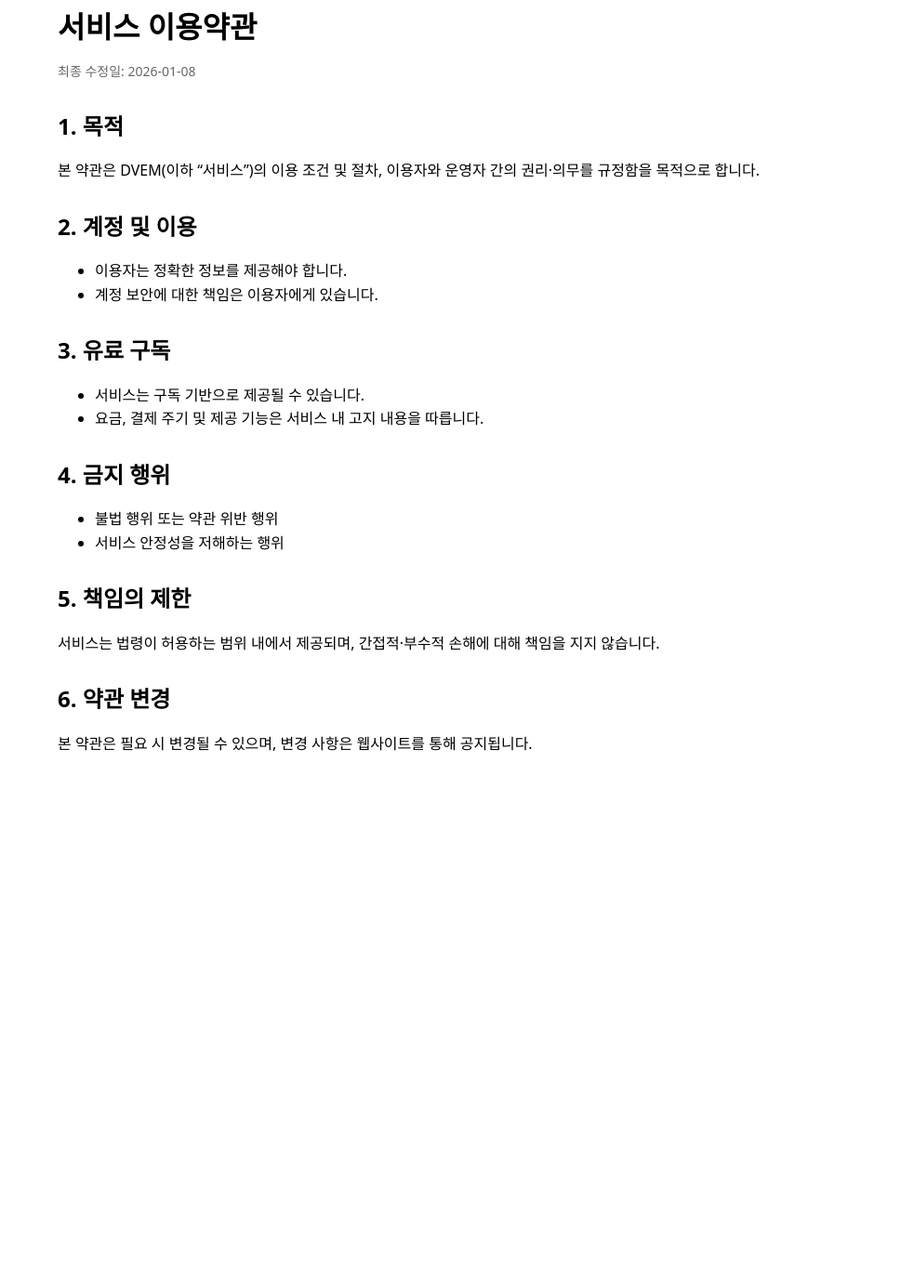
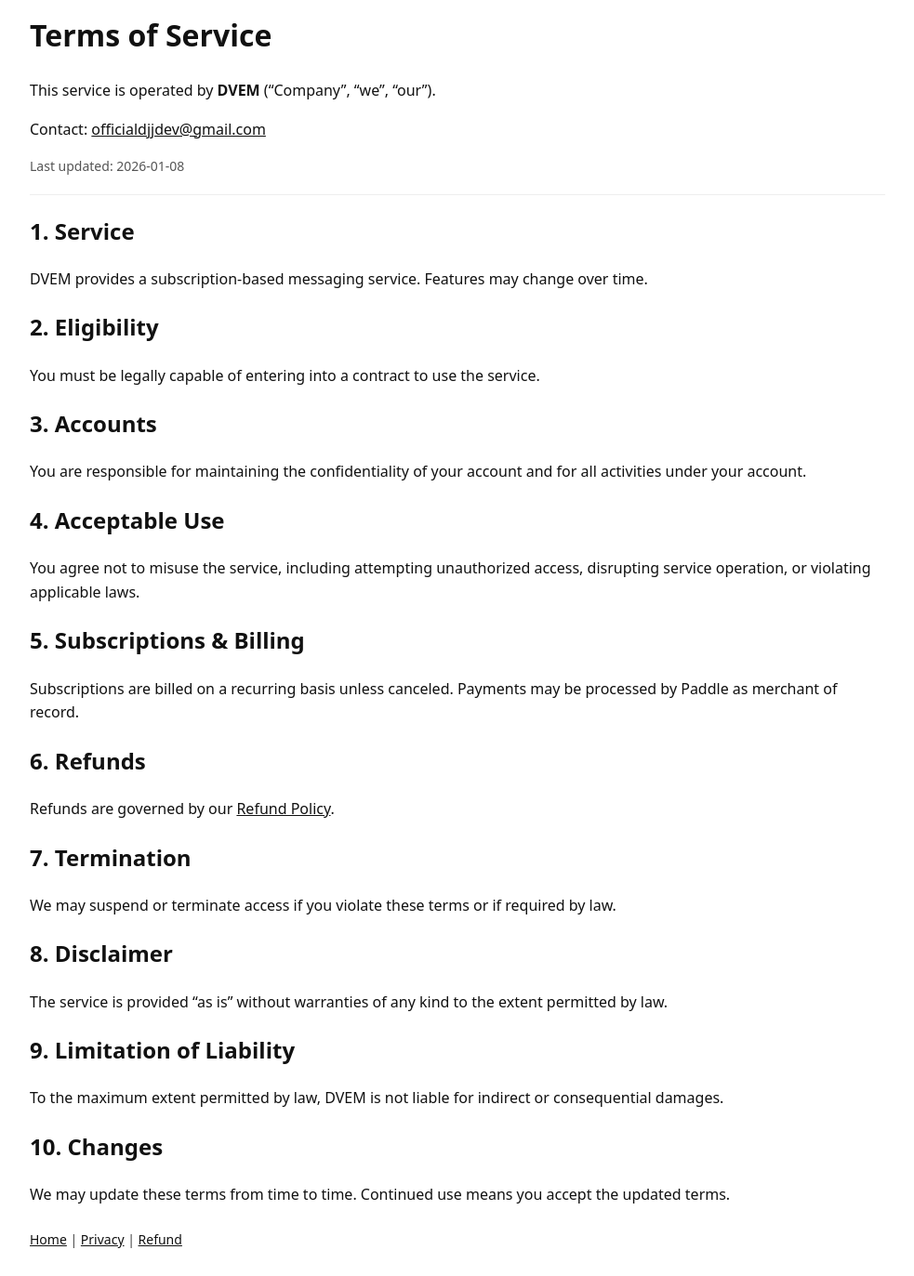
Before and after one commit to Deokjjang/deokjjang.github.io, a plain HTML site: page terms.html in a window 1280 px wide. Shown: the part 37-1410 px from the top of the page at 93% size, without its empty margins (148-1131 px from the left). Before the commit the page ends 890 px from the top, so only its background shows below. Drawn offline with Linux system fonts and the light colour scheme.

Commit message:
Rewrite Terms of Service in English

```diff
--- a/terms.html
+++ b/terms.html
@@ -1,54 +1,91 @@
 <!doctype html>
-<html lang="ko">
+<html lang="en">
   <head>
     <meta charset="utf-8" />
-  <meta name="viewport" content="width=device-width,initial-scale=1" />
-  <title>Terms of Service</title>
+    <meta name="viewport" content="width=device-width, initial-scale=1" />
+    <title>Terms of Service — DVEM</title>
     <style>
-    body{font-family:system-ui,-apple-system,Segoe UI,Roboto,Helvetica,Arial,sans-serif;max-width:860px;margin:40px auto;padding:0 16px;line-height:1.6}
-    h1{margin:0 0 12px}
-    h2{margin:28px 0 8px}
-    .meta{color:#666;font-size:14px;margin-bottom:24px}
+      body { margin: 0; font-family: system-ui, -apple-system, Segoe UI, Roboto, Arial, sans-serif; line-height: 1.6; color:#111; }
+      main { max-width: 920px; margin: 0 auto; padding: 28px; }
+      a { color:#111; }
+      header { margin-bottom: 18px; }
+      .muted { color:#555; font-size:14px; }
+      hr { border:0; border-top:1px solid #eee; margin: 18px 0; }
+      footer { margin-top: 24px; font-size: 14px; color:#444; }
     </style>
   </head>
   <body>
-  <h1>서비스 이용약관</h1>
-  <div class="meta">최종 수정일: 2026-01-08</div>
+    <main>
+      <header>
+        <h1>Terms of Service</h1>
+        <p>
+          This service is operated by <strong>DVEM</strong> (“Company”, “we”, “our”).
+        </p>
+        <p>
+          Contact: <a href="mailto:officialdjjdev@gmail.com">officialdjjdev@gmail.com</a>
+        </p>
+        <p class="muted">Last updated: 2026-01-08</p>
+      </header>
 
-  <h2>1. 목적</h2>
+      <hr />
+
+      <h2>1. Service</h2>
       <p>
-    본 약관은 DVEM(이하 “서비스”)의 이용 조건 및 절차,
-    이용자와 운영자 간의 권리·의무를 규정함을 목적으로 합니다.
+        DVEM provides a subscription-based messaging service. Features may change over time.
       </p>
 
-  <h2>2. 계정 및 이용</h2>
-  <ul>
-    <li>이용자는 정확한 정보를 제공해야 합니다.</li>
-    <li>계정 보안에 대한 책임은 이용자에게 있습니다.</li>
-  </ul>
-
-  <h2>3. 유료 구독</h2>
-  <ul>
-    <li>서비스는 구독 기반으로 제공될 수 있습니다.</li>
-    <li>요금, 결제 주기 및 제공 기능은 서비스 내 고지 내용을 따릅니다.</li>
-  </ul>
-
-  <h2>4. 금지 행위</h2>
-  <ul>
-    <li>불법 행위 또는 약관 위반 행위</li>
-    <li>서비스 안정성을 저해하는 행위</li>
-  </ul>
-
-  <h2>5. 책임의 제한</h2>
+      <h2>2. Eligibility</h2>
       <p>
-    서비스는 법령이 허용하는 범위 내에서 제공되며,
-    간접적·부수적 손해에 대해 책임을 지지 않습니다.
+        You must be legally capable of entering into a contract to use the service.
       </p>
 
-  <h2>6. 약관 변경</h2>
+      <h2>3. Accounts</h2>
       <p>
-    본 약관은 필요 시 변경될 수 있으며,
-    변경 사항은 웹사이트를 통해 공지됩니다.
+        You are responsible for maintaining the confidentiality of your account and for all activities under your account.
       </p>
+
+      <h2>4. Acceptable Use</h2>
+      <p>
+        You agree not to misuse the service, including attempting unauthorized access, disrupting service operation, or violating applicable laws.
+      </p>
+
+      <h2>5. Subscriptions & Billing</h2>
+      <p>
+        Subscriptions are billed on a recurring basis unless canceled. Payments may be processed by Paddle as merchant of record.
+      </p>
+
+      <h2>6. Refunds</h2>
+      <p>
+        Refunds are governed by our <a href="/refund.html">Refund Policy</a>.
+      </p>
+
+      <h2>7. Termination</h2>
+      <p>
+        We may suspend or terminate access if you violate these terms or if required by law.
+      </p>
+
+      <h2>8. Disclaimer</h2>
+      <p>
+        The service is provided “as is” without warranties of any kind to the extent permitted by law.
+      </p>
+
+      <h2>9. Limitation of Liability</h2>
+      <p>
+        To the maximum extent permitted by law, DVEM is not liable for indirect or consequential damages.
+      </p>
+
+      <h2>10. Changes</h2>
+      <p>
+        We may update these terms from time to time. Continued use means you accept the updated terms.
+      </p>
+
+      <footer>
+        <div>
+          <a href="/">Home</a> |
+          <a href="/privacy.html">Privacy</a> |
+          <a href="/refund.html">Refund</a>
+        </div>
+      </footer>
+    </main>
   </body>
 </html>
```
Lines whose indentation alone changed are shown as unchanged.
